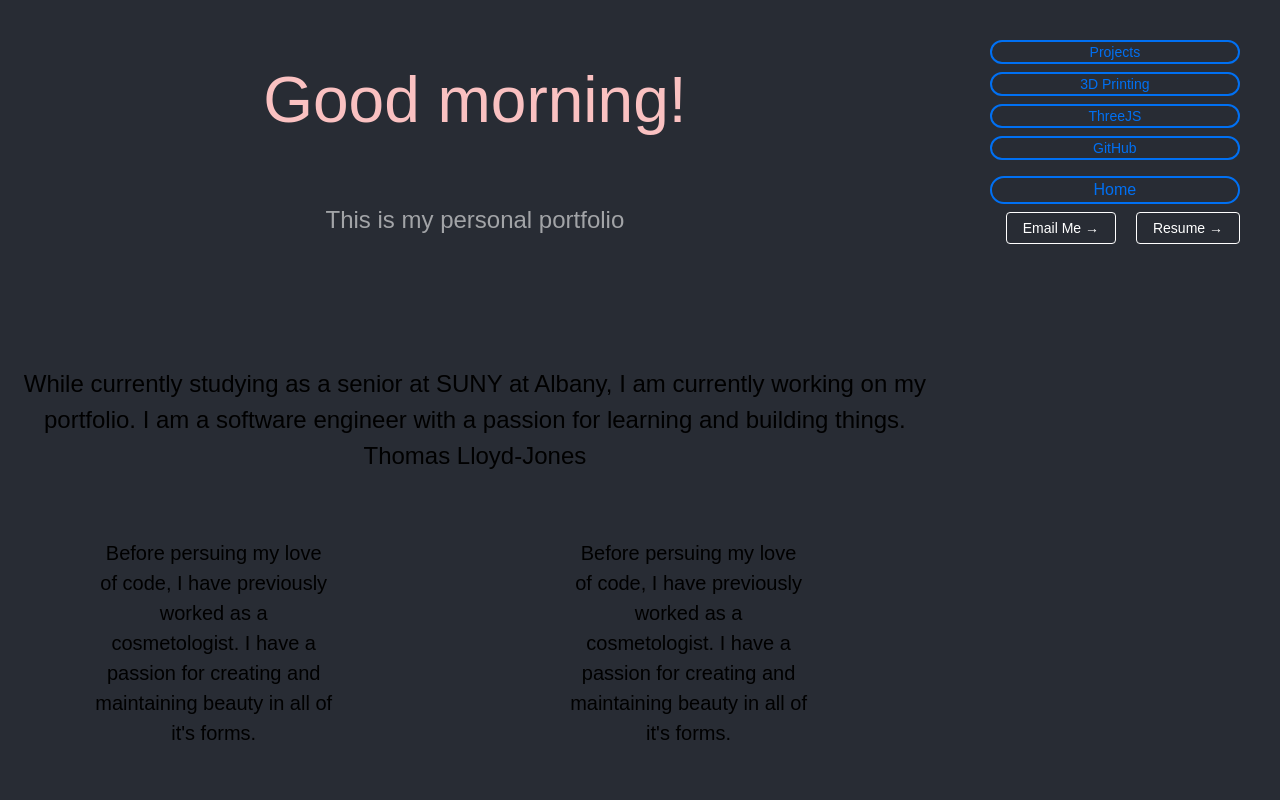
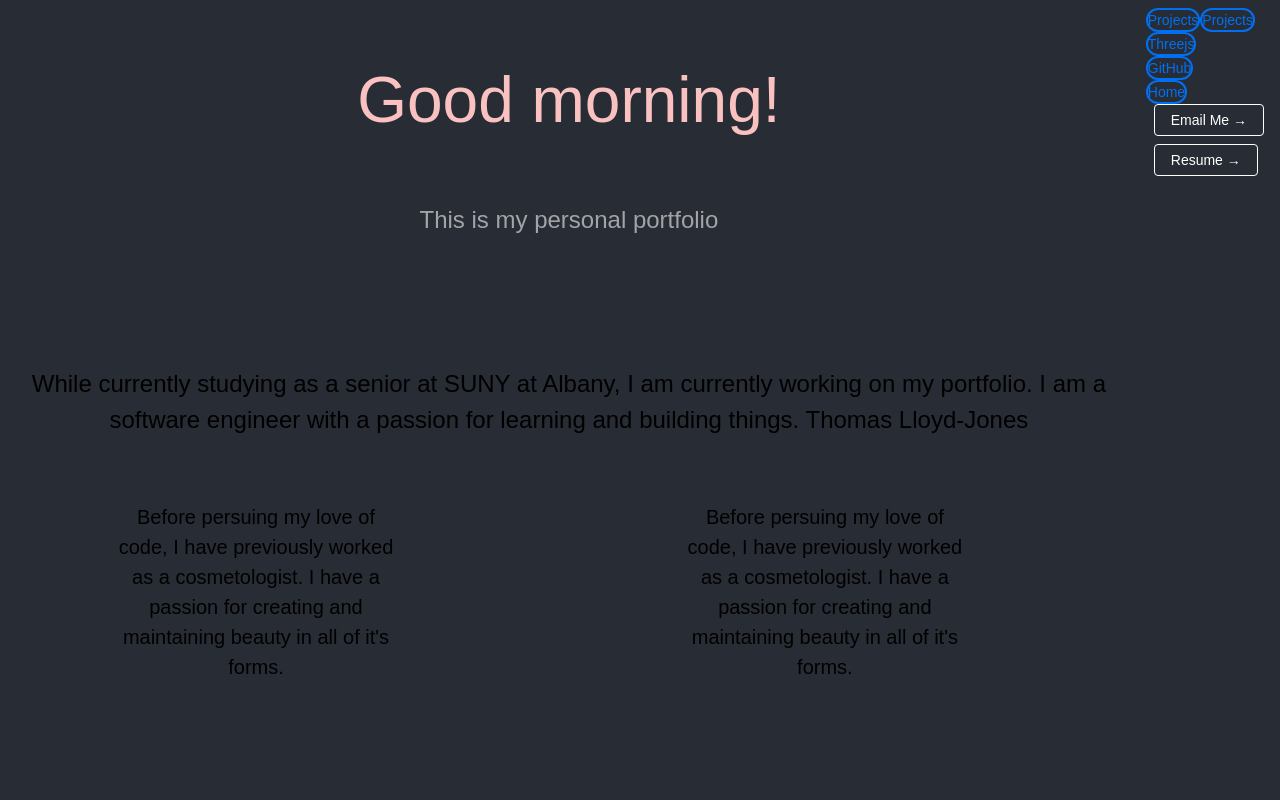
Before and after one commit to DynamicApproach/Website, a Next.js app: page / in a window 1280 px wide. Shown: the top 800 px of the page. Built offline with nearby package versions, Linux system fonts and the light colour scheme.

Commit message:
Add styled-components and config for tailwind-styled-comp

```diff
--- a/package.json
+++ b/package.json
@@ -33,6 +33,7 @@
     "@types/node": "18.0.0",
     "@types/react": "18.0.14",
     "@types/react-dom": "18.0.5",
+    "@types/styled-components": "^5.1.25",
     "@typescript-eslint/eslint-plugin": "^5.29.0",
     "@typescript-eslint/parser": "^5.29.0",
     "autoprefixer": "^10.4.7",
@@ -53,6 +54,8 @@
     "postcss": "^8.4.14",
     "prettier": "^2.7.1",
     "prettier-plugin-tailwindcss": "^0.1.11",
+    "styled-components": "^5.3.5",
+    "tailwind-styled-components": "^2.1.8",
     "tailwindcss": "^3.1.4",
     "typescript": "4.7.4"
   },
--- a/pages/Nav.tsx
+++ b/pages/Nav.tsx
@@ -1,77 +1,55 @@
 import Link from "next/link";
 //import Image from "next/image";
+
+import tw from "tailwind-styled-components";
+const TailWindNav = tw.nav`flex justify-center sticky top-0 float-right m-2 bg-backgray p-6"`;
+const TailwindButton = tw.button`border-indigo-500  m-15 cursor-pointer  border-spacing-80 rounded-full
+border-2 text-center align-middle text-nextblue hover:border-nextblue hover:text-white`;
+const TailWindMenuBlock = tw.div`content-center justify-center align-middle text-sm `;
+const TailWindMenu = tw.div`inline-block min-w-full  flex-wrap items-center bg-backgray`;
+const TailWindMenuBG = tw.div`sticky border-spacing-80`;
+const TailwindExitButton = tw.div`hover:border-transparent hover:text-black m-2 mt-4
+inline-block rounded  border  border-white px-4 py-2 text-sm leading-none
+ text-white hover:bg-nextblue lg:mt-0`;
 export const Nav = () => {
   return (
-    <div
-      className=" sticky top-0 float-right m-2 flex
-     justify-end bg-backgray p-6"
-    >
-      <nav className="sticky border-spacing-80 ">
-        <div className=" inline-block min-w-full  flex-wrap items-center bg-backgray ">
-          <div className=" content-center justify-center align-middle text-sm ">
+    <TailWindNav>
+      <TailWindMenuBG>
+        <TailWindMenu>
+          <TailWindMenuBlock>
             <Link href="/Projects">
-              <p
-                className="border-indigo-500  m-2 cursor-pointer  rounded-full
-               border-2 text-center align-middle text-nextblue hover:border-nextblue hover:text-white"
-              >
-                Projects
-              </p>
+              <TailwindButton>Projects</TailwindButton>
             </Link>
             <Link href="/printing">
-              <p
-                className="border-indigo-500   m-2 cursor-pointer rounded-full  border-2
-               text-center align-middle text-nextblue hover:border-nextblue hover:text-white"
-              >
-                3D Printing
-              </p>
+              <TailwindButton>Projects</TailwindButton>
             </Link>
+          </TailWindMenuBlock>
+          <TailWindMenuBlock>
             <Link href="/print">
-              <p
-                className="border-indigo-500   m-2  cursor-pointer rounded-full  border-2
-               text-center align-middle text-nextblue hover:border-nextblue hover:text-white"
-              >
-                ThreeJS
-              </p>
+              <TailwindButton>Threejs</TailwindButton>
             </Link>
+          </TailWindMenuBlock>
+          <TailWindMenuBlock>
             <Link href="https://github.com/DynamicApproach/" target={"_blank"}>
-              <p
-                className="border-indigo-500   m-2  cursor-pointer rounded-full  border-2
-               text-center align-middle text-nextblue hover:border-nextblue hover:text-white"
-              >
-                GitHub
-              </p>
+              <TailwindButton>GitHub</TailwindButton>
             </Link>
-          </div>
-          <Link href="/">
-            <p
-              className="border-indigo-500  m-2  cursor-pointer rounded-full  border-2
-               text-center align-middle text-nextblue hover:border-nextblue hover:text-white"
-            >
-              Home
-            </p>
-          </Link>
-          <div className="cursor-pointer space-x-1 pl-4">
+          </TailWindMenuBlock>
+          <TailWindMenuBlock>
+            <Link href="/">
+              <TailwindButton>Home</TailwindButton>
+            </Link>
+          </TailWindMenuBlock>
+          <TailWindMenuBlock>
             <Link href="mailto: tlloyd-jones@albany.edu">
-              <p
-                className=" hover:border-transparent hover:text-black m-2 mt-4
-               inline-block rounded  border  border-white px-4 py-2 text-sm leading-none
-                text-white hover:bg-nextblue lg:mt-0"
-              >
-                Email Me &rarr;
-              </p>
+              <TailwindExitButton>Email Me &rarr;</TailwindExitButton>
             </Link>
-            <a>
-              <p
-                className="  hover:border-transparent  hover:text-black m-2 mt-4 inline-block
-              rounded border border-white px-4 py-2 pl-4 text-sm leading-none text-white hover:bg-nextblue lg:mt-0"
-              >
-                Resume &rarr;
-              </p>
-            </a>
-          </div>
-        </div>
-      </nav>
-    </div>
+          </TailWindMenuBlock>
+          <TailWindMenuBlock>
+            <TailwindExitButton>Resume &rarr;</TailwindExitButton>
+          </TailWindMenuBlock>
+        </TailWindMenu>
+      </TailWindMenuBG>
+    </TailWindNav>
   );
 };
 export default Nav;
--- a/pages/_document.tsx
+++ b/pages/_document.tsx
@@ -6,32 +6,41 @@ import Document, {
   DocumentInitialProps,
   DocumentContext
 } from "next/document";
+import { ServerStyleSheet } from "styled-components";
 // https://nextjs.org/docs/advanced-features/custom-document -- TypeScript example + documentation
 
-class MyDocument extends Document {
-  static async getInitialProps(
+const withStyledComponents = async (
+  ctx: DocumentContext
+): Promise<DocumentInitialProps> => {
+  const { renderPage } = ctx;
+  const sheet = new ServerStyleSheet();
+
+  try {
+    ctx.renderPage = () =>
+      renderPage({
+        enhanceApp: (App) => (props) => sheet.collectStyles(<App {...props} />)
+      });
+
+    const { styles, ...initialProps } = await Document.getInitialProps(ctx);
+
+    return {
+      ...initialProps,
+      styles: [styles, sheet.getStyleElement()]
+    };
+  } finally {
+    sheet.seal();
+  }
+};
+export default class MyDocument extends Document {
+  public static async getInitialProps(
     ctx: DocumentContext
   ): Promise<DocumentInitialProps> {
-    const originalRenderPage = ctx.renderPage;
-
-    // Run the React rendering logic synchronously
-    ctx.renderPage = () =>
-      originalRenderPage({
-        // Useful for wrapping the whole react tree
-        enhanceApp: (App) => App,
-        // Useful for wrapping in a per-page basis
-        enhanceComponent: (Component) => Component
-      });
-
-    // Run the parent `getInitialProps`, it now includes the custom `renderPage`
-    const initialProps = await Document.getInitialProps(ctx);
-
-    return initialProps;
+    return withStyledComponents(ctx);
   }
 
   render() {
     return (
-      <Html lang="en" className="absolute bg-backgray">
+      <Html>
         <Head />
         <body>
           <Main />
@@ -41,5 +50,3 @@ class MyDocument extends Document {
     );
   }
 }
-
-export default MyDocument;
--- a/pages/index.tsx
+++ b/pages/index.tsx
@@ -4,6 +4,7 @@ import Head from "next/head";
 import styles from "../styles/Home.module.css";
 import Nav from "pages/Nav";
 //import Link from "next/link";
+import tw from "tailwind-styled-components";
 const addonList = [
   "NPM, ",
   "GIT, ",
```
Also changed, not shown: 1 other file (tests, documents, lock files or other folders).
